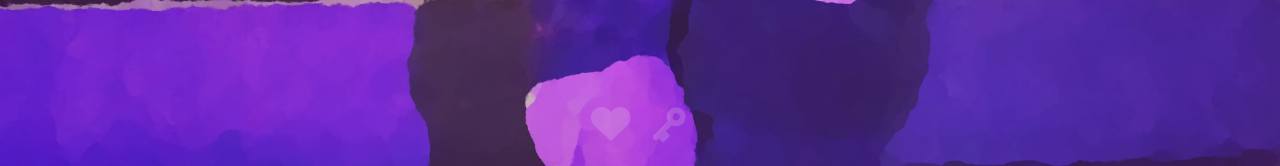
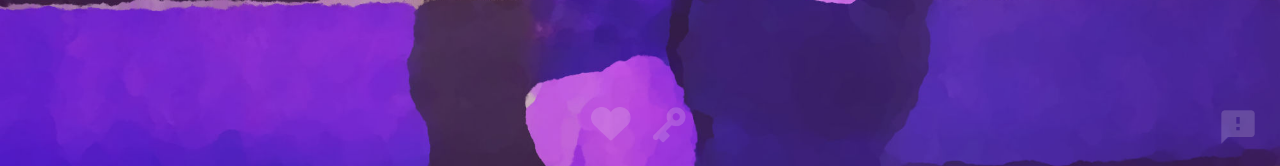
Before and after one commit to bryanchambers/gordonwedding, a Flask app: page /gifts in a window 1280 px wide. Shown: the part 634-800 px from the top of the page. Run offline with Flask 2, Linux system fonts and the light colour scheme; some web fonts are replaced.

Commit message:
Added feedback icon

```diff
--- a/static/styles.css
+++ b/static/styles.css
@@ -43,20 +43,19 @@ body {
     right:      0px;
     padding:    15px;
     text-align: center;
-
 }
 
-#bottom-nav a {
+#bottom-nav a, #feedback a {
     padding: 7px;
     opacity: 0.2;
     text-decoration: none;
 }
 
-#bottom-nav img {
+#bottom-nav img, #feedback img {
     height: 40px;
 }
 
-#bottom-nav a:hover {
+#bottom-nav a:hover, #feedback a:hover {
     opacity: 1;
 }
 
@@ -65,7 +64,13 @@ body {
     top: -2px;
 }
 
-
+#feedback {
+    position:   fixed;
+    bottom:     0px;
+    right:      0px;
+    padding:    15px;
+    text-align: center;
+}
 
 
 
@@ -327,6 +332,8 @@ input {
 
 
 
+
+
 @media all and (max-width: 1000px) {
     body {
         background-image: url('background-mobile.jpg');
--- a/templates/layout.html
+++ b/templates/layout.html
@@ -33,6 +33,8 @@
 
                     {% endif %}
                 </div>
+
+                <div id='feedback'><a href='/feedback' title='Trouble with the website?'><img src="{{ url_for('static', filename='feedback.png') }}"></a></div>
             {% endif %}
         </div>
     </body>
```
Also changed, not shown: static/feedback.png (added).
